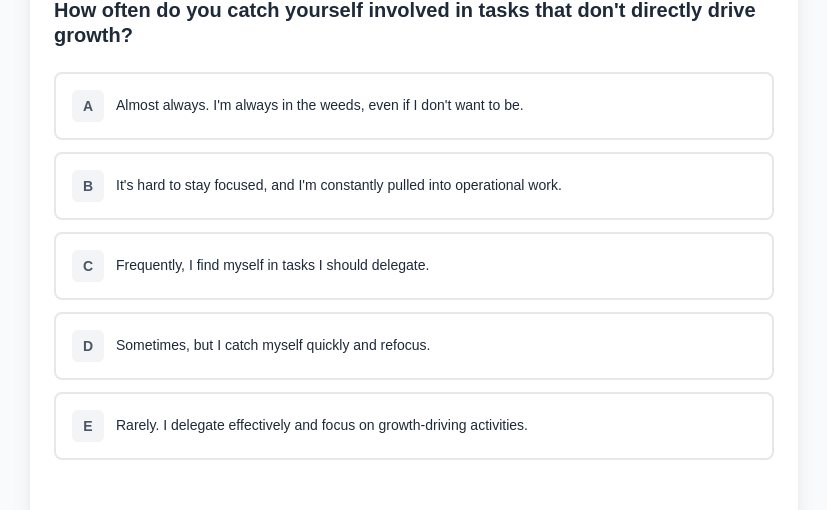
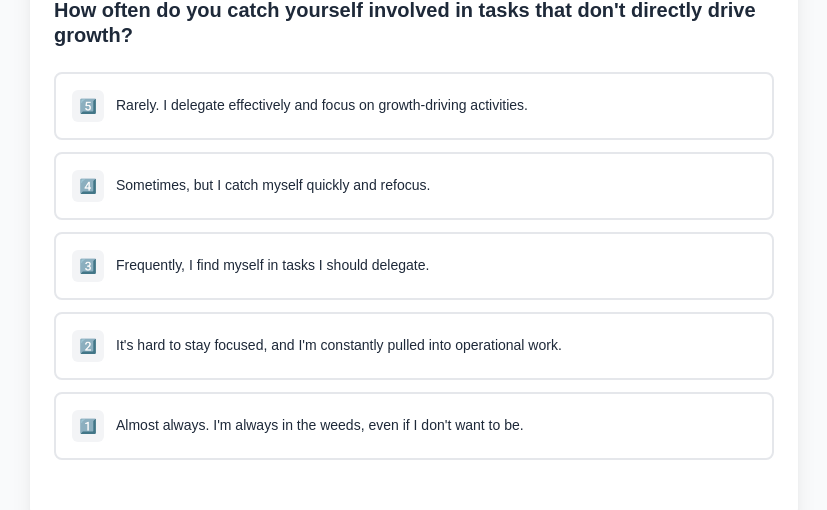
Before and after one commit to man0l/bgg-survey, a Next.js app: page /survey in a window 1280 px wide. Shown: the part 219-729 px from the top of the page, without its empty margins (226-1053 px from the left). Built offline with nearby package versions, Linux system fonts and the light colour scheme; no server answers.

Commit message:
update emojis and wistia

```diff
--- a/app/(marketing)/page.tsx
+++ b/app/(marketing)/page.tsx
@@ -15,15 +15,11 @@ export default function Landing() {
         <h1 className="text-4xl md:text-5xl font-bold mb-4">
           What’s Actually Holding You Back…
         </h1>
-        <p className="text-gray-600 max-w-2xl mx-auto mb-8">
-          This isn’t a fluff quiz. It’s a strategic breakdown of what’s stopping your agency
-          from scaling without depending on the founder.
-        </p>
 
         <div className="mx-auto max-w-3xl">
           <div className="rounded-xl border border-gray-200 bg-gray-50 p-2 shadow-sm">
             <div className="aspect-video relative overflow-hidden rounded-lg bg-black/70 flex items-center justify-center">
-              <div className="text-white/80 text-sm">[2 min VSL]</div>
+            <iframe src="https://fast.wistia.net/embed/iframe/6miebx0b0k" allowtransparency="true" frameborder="0" scrolling="no" class="wistia_embed" name="wistia_embed" width="640" height="360"></iframe>
             </div>
           </div>
         </div>
--- a/app/(survey)/survey/client/SurveyRunner.tsx
+++ b/app/(survey)/survey/client/SurveyRunner.tsx
@@ -18,6 +18,14 @@ export default function SurveyRunner({ questions = defaultQuestions }: Props) {
   const current = questions[state.step];
   const isLast = state.step === questions.length - 1;
   const router = useRouter();
+
+  const valueEmoji: Record<number, string> = {
+    5: '5️⃣',
+    4: '4️⃣',
+    3: '3️⃣',
+    2: '2️⃣',
+    1: '1️⃣',
+  };
 
   useMemo(() => calculateScore(state.answers, questions), [state.answers, questions]);
   useMemo(() => calculatePillarScores(state.answers, questions), [state.answers, questions]);
@@ -80,7 +88,7 @@ export default function SurveyRunner({ questions = defaultQuestions }: Props) {
               </div>
             ) : (
             <div className="space-y-3">
-              {current.options.map((opt) => {
+              {[...current.options].sort((a, b) => b.value - a.value).map((opt) => {
                 const selected = state.answers[current.id] === opt.value;
                 const handleSelect = () => {
                   selectAnswer(current.id, opt.value);
@@ -99,7 +107,7 @@ export default function SurveyRunner({ questions = defaultQuestions }: Props) {
                     }`}
                   >
                     <div className="flex items-center">
-                      <span className="w-8 h-8 bg-gray-100 text-gray-600 rounded-md flex items-center justify-center text-sm font-bold mr-3 transition-transform duration-300 group-hover:scale-110">{opt.letter}</span>
+                      <span className="w-8 h-8 bg-gray-100 text-gray-600 rounded-md flex items-center justify-center text-sm font-bold mr-3 transition-transform duration-300 group-hover:scale-110">{valueEmoji[opt.value]}</span>
                       <span className="text-sm font-medium text-gray-800 leading-tight">{opt.text}</span>
                     </div>
                   </button>
--- a/data/pillars.ts
+++ b/data/pillars.ts
@@ -10,42 +10,42 @@ export interface PillarMeta {
 
 export const pillars: Record<PillarKey, PillarMeta> = {
   delivery: {
-    name: 'Delivery & Systems Bottlenecks',
+    name: '⚙️ Delivery & Systems Bottlenecks',
     description: 'Scaling infrastructure: delivery systems, ops, team structure, KPIs, and talent quality',
     color: 'bg-blue-500',
     lightColor: 'bg-blue-50',
     textColor: 'text-blue-700',
   },
   leadership: {
-    name: 'Team & Leadership',
+    name: '👥 Team & Leadership',
     description: 'Depth of leadership and team autonomy',
     color: 'bg-green-500',
     lightColor: 'bg-green-50',
     textColor: 'text-green-700',
   },
   systems: {
-    name: 'Systems & Processes',
+    name: '🧩 Systems & Processes',
     description: 'Documentation and process standardization',
     color: 'bg-purple-500',
     lightColor: 'bg-purple-50',
     textColor: 'text-purple-700',
   },
   financial: {
-    name: 'Margin Leaks',
+    name: '💸 Margin Leaks',
     description: 'Capacity, efficiency, financial operations, resource allocation',
     color: 'bg-orange-500',
     lightColor: 'bg-orange-50',
     textColor: 'text-orange-700',
   },
   founder: {
-    name: 'Founder Blindspots',
+    name: '🧠 Founder Blindspots',
     description: 'Psychology, decision-making, leadership habits, behavioural traps, mental models',
     color: 'bg-red-500',
     lightColor: 'bg-red-50',
     textColor: 'text-red-700',
   },
   automation: {
-    name: 'AI Gaps',
+    name: '🤖 AI Gaps',
     description: 'Use of AI for automation, data, quality assurance, and leverage',
     color: 'bg-indigo-500',
     lightColor: 'bg-indigo-50',
```
